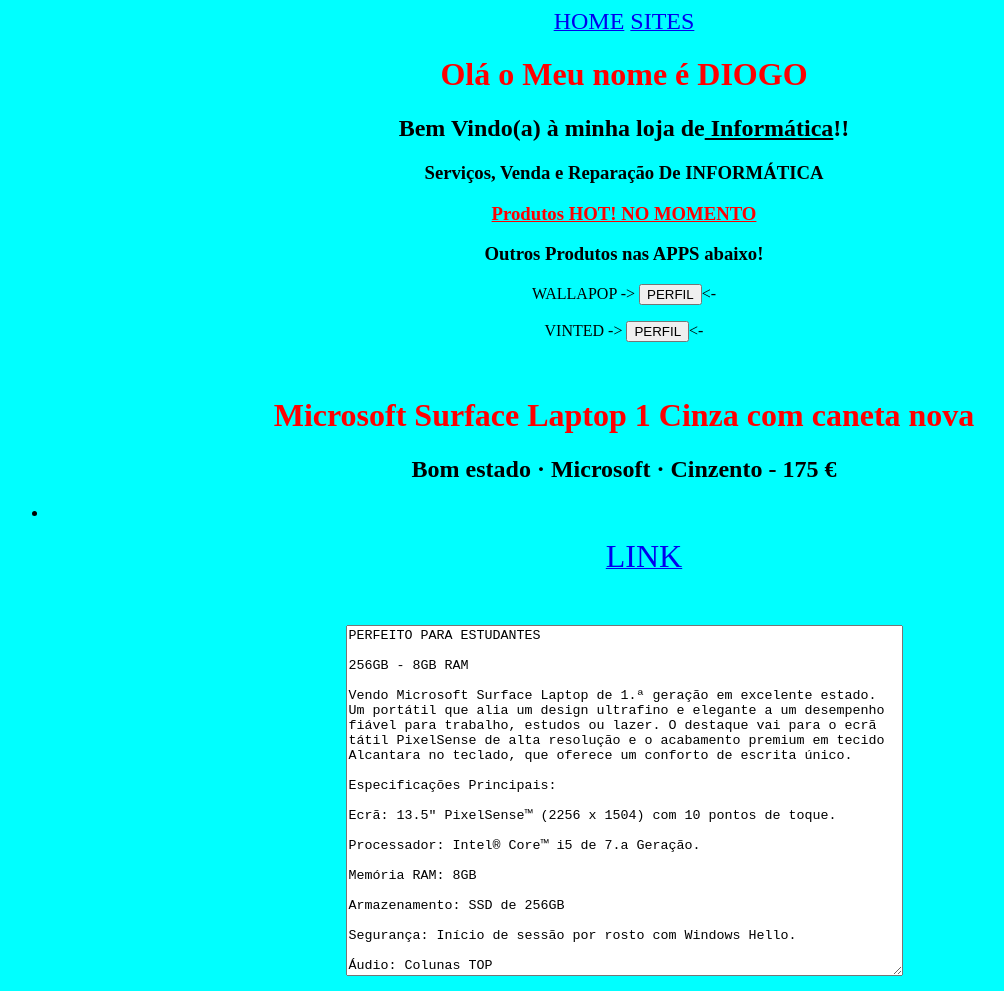
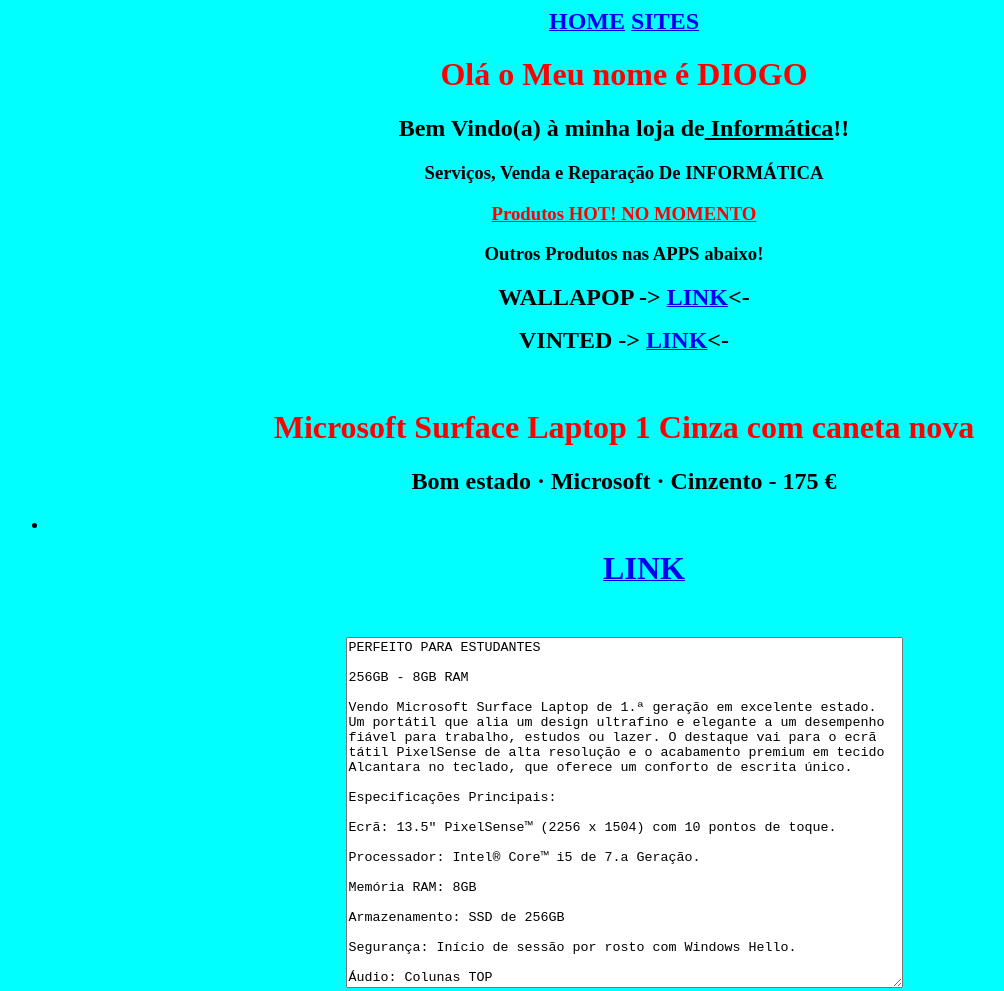
Before and after one commit to CardoSystems/FrontPage, a plain HTML site: page index.htm in a window 1280 px wide. Shown: the top 991 px of the page, without its empty margins (16-1020 px from the left). Drawn offline with Linux system fonts and the light colour scheme.

Commit message:
Fix HTML formatting and update content

```diff
--- a/index.htm
+++ b/index.htm
@@ -11,9 +11,10 @@
 
 <form method="POST">
     <p align="center"><a href="https://cardoso.dpdns.org"><font
-    size="5">HOME</font></a><font size="5"> </font><a
-    href="https://cardoso.dpdns.org/sites.htm"><font size="5">SITES</font></a><font
-    size="5"> </font></p>
+    size="5"><strong>HOME</strong></font></a><font size="5"><strong>
+    </strong></font><a href="https://cardoso.dpdns.org/sites.htm"><font
+    size="5"><strong>SITES</strong></font></a><font size="5"><strong>
+    </strong></font></p>
 </form>
 
 <h1 align="center"><font color="#FF0000"><strong>Olá o Meu nome
@@ -31,14 +32,16 @@
 nas APPS abaixo!</strong></font></h3>
 
 <form method="POST">
-    <p align="center">WALLAPOP -&gt; <input type="button"
-    name="B1" value="PERFIL">&lt;-</p>
+    <p align="center"><font size="5"><strong>WALLAPOP -&gt; </strong></font><a
+    href="https://pt.wallapop.com/user/diogoc-468771492"><font
+    size="5"><strong>LINK</strong></font></a><font size="5"><strong>&lt;-</strong></font></p>
 </form>
 
 <form method="POST">
     <blockquote>
-        <p align="center">VINTED -&gt; <input type="button"
-        name="B2" value="PERFIL">&lt;-</p>
+        <p align="center"><font size="5"><strong>VINTED -&gt; </strong></font><a
+        href="https://www.vinted.pt/member/314274766"><font
+        size="5"><strong>LINK</strong></font></a><font size="5"><strong>&lt;-</strong></font></p>
     </blockquote>
 </form>
 
@@ -54,7 +57,7 @@
 <dir>
     <li><p align="center"><a
         href="https://pt.wallapop.com/item/microsoft-surface-laptop-1-cinza-1236230414"><font
-        size="6">LINK</font></a></p>
+        size="6"><strong>LINK</strong></font></a></p>
     </li>
 </dir>
 
@@ -95,7 +98,7 @@
 <dir>
     <li><p align="center"><a
         href="https://pt.wallapop.com/item/monitor-lg-24-ultrawide-2k-com-suporte-metalico-1246820220"><font
-        size="6">LINK</font></a></p>
+        size="6"><strong>LINK</strong></font></a></p>
     </li>
 </dir>
 
@@ -124,7 +127,7 @@
 <dir>
     <li><p align="center"><a
         href="https://pt.wallapop.com/item/fujitsu-lifebook-u9312-laptop-i5-12th-8gb-256gb-1228076763"><font
-        size="6">LINK</font></a></p>
+        size="6"><strong>LINK</strong></font></a></p>
     </li>
 </dir>
 
@@ -147,8 +150,17 @@
 <dir>
     <li><p align="center"><a
         href="https://pt.wallapop.com/item/nvidia-rtx-3060-oc-gddr5-1227628249"><font
-        size="6">LINK</font></a></p>
+        size="6"><strong>LINK</strong></font></a></p>
     </li>
 </dir>
+
+<form method="POST">
+    <p align="center"><textarea name="a4" rows="8" cols="46">
+Placa gráfica MSI GeForce RTX 3060 Ventus 2X OC Edition.
+
+- Arquitectura NVIDIA Ampere.
+- Suporte para Ray Tracing e DLSS.
+- Edição OC (Overclocked).</textarea></p>
+</form>
 </body>
 </html>
```
